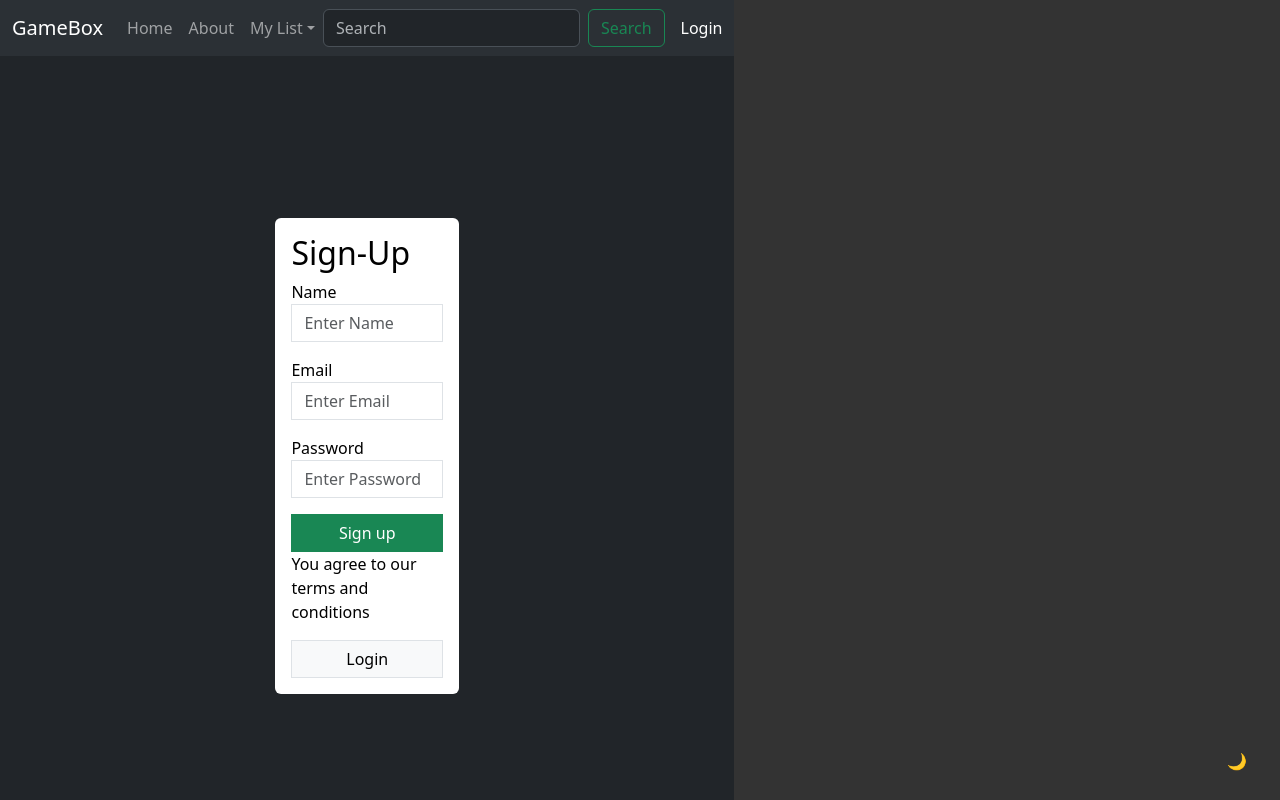
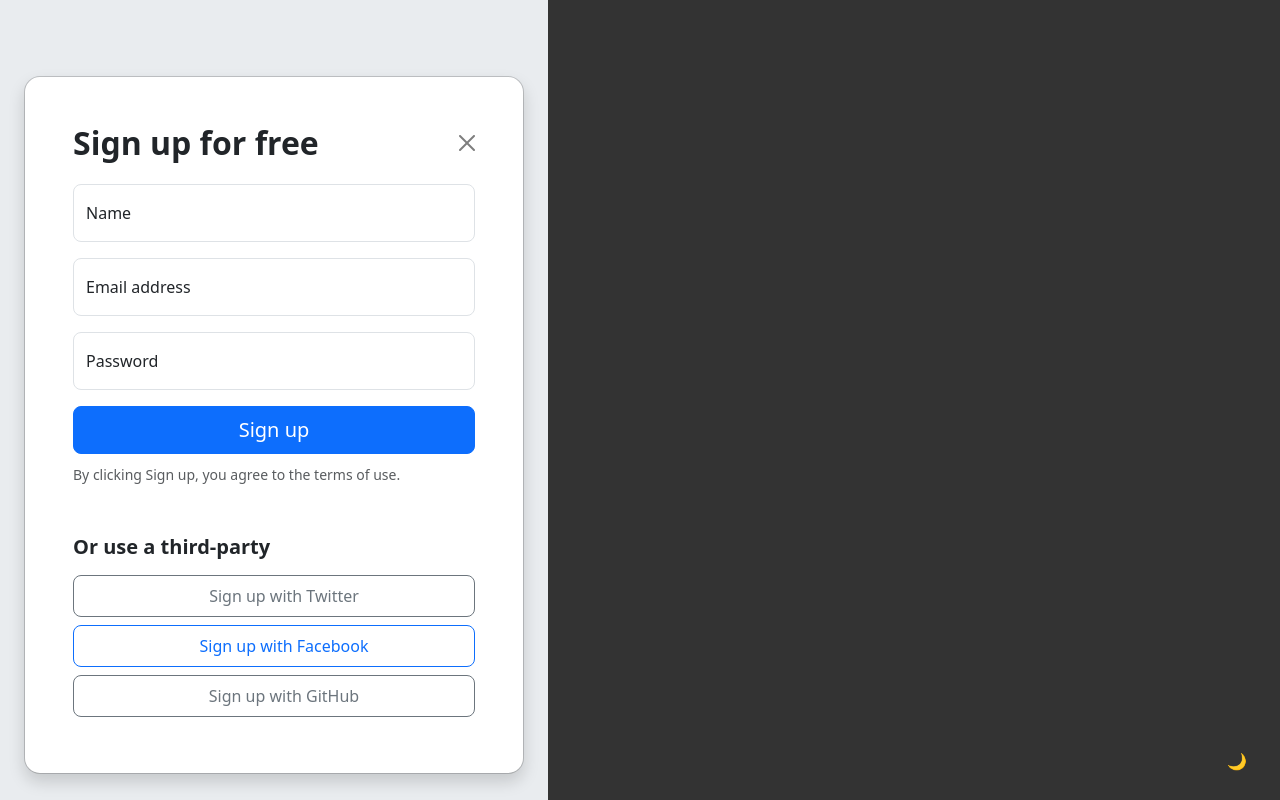
Before and after one commit to Kirknasty54/Gamebox, a React (Vite) app in the folder front_end/our-front-end-react/: page /SignUp in a window 1280 px wide. Shown: the top 800 px of the page. Built offline with nearby package versions, Linux system fonts and the light colour scheme.

Commit message:
Update to Login and Sign Up

```diff
--- a/front_end/our-front-end-react/src/Pages/SignIn.jsx
+++ b/front_end/our-front-end-react/src/Pages/SignIn.jsx
@@ -1,61 +1,90 @@
-import React, {useState,useEffect} from 'react'
-import "./SignIn.css"
-import NavBar from '../Components/NavBarSignUp'
-import axios from 'axios'
-import Validation from '../Components/Validation'
-import {Link} from 'react-router-dom';
+import React, { useState } from 'react';
+import { Link, useNavigate } from 'react-router-dom';
+import axios from 'axios';
 
+const Login = () => {
+  const [values, setValues] = useState({
+    email: '',
+    password: ''
+  });
+  const [errors, setErrors] = useState({});
+  const navigate = useNavigate();
 
-const SignIn = () => {
-    const [values, setValues] =useState({
-        email:'',
-        passwords:''
+  const handleInput = (event) => {
+    setValues(prev => ({ ...prev, [event.target.name]: event.target.value }));
+  };
+
+  const handleSubmit = (event) => {
+    event.preventDefault();
+    if (!values.email || !values.password) {
+      setErrors({ email: !values.email ? 'Email is required' : '', password: !values.password ? 'Password is required' : '' });
+      return;
+    }
+
+    axios.post('http://localhost:8080/Login', values)
+      .then(() => {
+        navigate('/Home'); // Navigate to the home page on successful login
       })
-      const[errors,setErrors] = useState({})
-      const handleInput = (event)=>{
-        setValues(prev => ({...prev, [event.target.name]: [event.target.value]}))
-      }
-      const handleSubmit = (event) =>{
-        event.preventDefault();
-        setErrors(Validation(values));
-      }
+      .catch(err => console.log(err));
+  };
+
   return (
-        <>
-       <NavBar/>
-        <div className='d-flex justify-content-center align-items-center bg-dark vh-100'>
-        <div className='bg-white p-3 rounded w-25'>
-        <h2 className = 'text-black'>Sign-in</h2>
-          <form action='' onSubmit={handleSubmit}>
-              <div className='mb-3 text-black'>
-                <label htmlFor='email'>Email</label>
+    <div className="modal modal-sheet position-static d-block bg-body-secondary p-4 py-md-5" tabIndex="-1" role="dialog" id="modalLogin">
+      <div className="modal-dialog" role="document">
+        <div className="modal-content rounded-4 shadow">
+          <div className="modal-header p-5 pb-4 border-bottom-0">
+            <h1 className="fw-bold mb-0 fs-2 text-dark">Login to your account</h1>
+            <button type="button" className="btn-close" aria-label="Close" onClick={() => navigate('/')}></button>
+          </div>
+
+          <div className="modal-body p-5 pt-0">
+            <form onSubmit={handleSubmit}>
+              <div className="form-floating mb-3">
                 <input
-                 type='email'
-                 placeholder='Enter Email'
+                  type="email"
+                  name="email"
+                  className="form-control rounded-3"
+                  placeholder="name@example.com"
                   onChange={handleInput}
-                  name='email'
-                  className='form-control rounded-0'
+                  required
                 />
-                  {errors.email && <span className='text-danger'>{errors.email}</span>}
+                <label htmlFor="floatingInput" className="text-dark">Email address</label>
+                {errors.email && <span className="text-danger">{errors.email}</span>}
               </div>
-              <div className='mb-3'>
-                <label htmlFor='password' className = 'text-black'>Password</label>
+              <div className="form-floating mb-3">
                 <input
-                 type='password'
-                 placeholder='Enter Password'
-                 name='password'
-                 className='form-control rounded-0'
+                  type="password"
+                  name="password"
+                  className="form-control rounded-3"
+                  placeholder="Password"
                   onChange={handleInput}
+                  required
                 />
-                 {errors.password && <span className='text-danger'>{errors.password}</span>}
+                <label htmlFor="floatingPassword" className="text-dark">Password</label>
+                {errors.password && <span className="text-danger">{errors.password}</span>}
               </div>
-              <button type='submit'className='btn btn-success w-100 rounded-0 '>Login</button>
-              <p>You are agree to are terms </p>
-              <Link to='/Signup'><button className='btn btn-default border'>Create Account</button> </Link>
+              <button className="w-100 mb-2 btn btn-lg rounded-3 btn-primary" type="submit">Login</button>
+              <small className="text-body-secondary">Don't have an account? <Link to="/signup">Sign up</Link></small>
+              <hr className="my-4" />
+              <h2 className="fs-5 fw-bold mb-3 text-dark">Or use a third-party</h2>
+              <button className="w-100 py-2 mb-2 btn btn-outline-secondary rounded-3" type="button">
+                <svg className="bi me-1" width="16" height="16"><use xlinkHref="#twitter"></use></svg>
+                Login with Twitter
+              </button>
+              <button className="w-100 py-2 mb-2 btn btn-outline-primary rounded-3" type="button">
+                <svg className="bi me-1" width="16" height="16"><use xlinkHref="#facebook"></use></svg>
+                Login with Facebook
+              </button>
+              <button className="w-100 py-2 mb-2 btn btn-outline-secondary rounded-3" type="button">
+                <svg className="bi me-1" width="16" height="16"><use xlinkHref="#github"></use></svg>
+                Login with GitHub
+              </button>
             </form>
           </div>
         </div>
-        </>
-      )
+      </div>
+    </div>
+  );
 }
 
-export default SignIn
+export default Login;
--- a/front_end/our-front-end-react/src/Pages/SignUp.jsx
+++ b/front_end/our-front-end-react/src/Pages/SignUp.jsx
@@ -1,28 +1,28 @@
-import React, { useState, useEffect } from 'react';
+import React, { useState } from 'react';
 import { Link, useNavigate } from 'react-router-dom';
-import Validation from '../Components/Signupvalidation';
+import Validation from '../Components/Signupvalidation'; // Assume this is your validation logic
 import axios from 'axios';
-import NavBar from '../Components/NavBar';
 
 
 const SignUp = () => {
-    const [values, setValues] =useState({
-        name:'',
-        email:'',
-        password:''
-      })
-      const[errors,setErrors] = useState({});
+  const [values, setValues] = useState({
+    name: '',
+    email: '',
+    password: ''
+  });
+  const [errors, setErrors] = useState({});
   const navigate = useNavigate();
 
-      const handleInput = (event)=>{
-        setValues(prev => ({...prev, [event.target.name]:[event.target.value]}))
-      }
+  const handleInput = (event) => {
+    setValues(prev => ({ ...prev, [event.target.name]: event.target.value }));
+  };
+
   const handleSubmit = (event) => {
     event.preventDefault();
-        setErrors(Validation(values)); // Set validation errors
+    const validationErrors = Validation(values);
+    setErrors(validationErrors);
 
-
-        if (Object.keys(errors).length === 0) {
+    if (Object.keys(validationErrors).length === 0) {
       axios.post('http://localhost:8080/Signup', values)
         .then(() => {
           navigate('/SignIn'); // Navigate to the login page on successful signup
@@ -30,53 +30,74 @@ const SignUp = () => {
         .catch(err => console.log(err));
     }
   };
+
   return (
-        <>
-    <NavBar/>
-    <div className='d-flex justify-content-center align-items-center bg-dark vh-100'>
-      <div className='bg-white p-3 rounded w-25 text-black'>
-        <h2>Sign-Up</h2>
-        <form action = "" onSubmit={handleSubmit}>
-          <div className='mb-3'>
-            <label className = 'text-black' htmlFor='name'>Name</label>
-            <input type='text'
-              placeholder='Enter Name'
-              name='name'
-              className='form-control rounded-0'
+    <div className="modal modal-sheet position-static d-block bg-body-secondary p-4 py-md-5" tabIndex="-1" role="dialog" id="modalSignin">
+      <div className="modal-dialog" role="document">
+        <div className="modal-content rounded-4 shadow">
+          <div className="modal-header p-5 pb-4 border-bottom-0">
+            <h1 className="fw-bold mb-0 fs-2 text-dark">Sign up for free</h1>
+            <button type="button" className="btn-close" aria-label="Close" onClick={() => navigate('/')}></button>
+          </div>
+
+          <div className="modal-body p-5 pt-0">
+            <form onSubmit={handleSubmit}>
+              <div className="form-floating mb-3">
+                <input
+                  type="text"
+                  name="name"
+                  className="form-control rounded-3"
+                  placeholder="Enter Name"
                   onChange={handleInput}
                 />
-            {errors.name && <span className='text-danger'>{errors.name}</span>}
+                <label htmlFor="floatingInput" className="text-dark">Name</label>
+                {errors.name && <span className="text-danger">{errors.name}</span>}
               </div>
-          <div className='mb-3'>
-            <label htmlFor='email'>Email</label>
-            <input type='email'
-              placeholder='Enter Email'
-              name='email'
-              className='form-control rounded-0'
+              <div className="form-floating mb-3">
+                <input
+                  type="email"
+                  name="email"
+                  className="form-control rounded-3"
+                  placeholder="name@example.com"
                   onChange={handleInput}
                 />
-            {errors.email && <span className='text-danger'>{errors.email}</span>}
+                <label htmlFor="floatingInput" className="text-dark">Email address</label>
+                {errors.email && <span className="text-danger">{errors.email}</span>}
               </div>
-          <div className='mb-3'>
-            <label htmlFor='password'>Password</label>
-            <input type='password'
-              placeholder='Enter Password'
-              className='form-control rounded-0'
-              name='password'
+              <div className="form-floating mb-3">
+                <input
+                  type="password"
+                  name="password"
+                  className="form-control rounded-3"
+                  placeholder="Password"
                   onChange={handleInput}
                 />
-            {errors.password && <span className='text-danger'>{errors.password}</span>}
+                <label htmlFor="floatingPassword" className="text-dark">Password</label>
+                {errors.password && <span className="text-danger">{errors.password}</span>}
               </div>
-          <button className='btn btn-success w-100 rounded-0 '>Sign up</button>
-          <p>You agree to our terms and conditions</p>
-          <Link to='/Login'>
-            <button type='button' className='btn btn-dark text-black border w-100 bg-light rounded-0 text-decoration-none'>Login</button>
-          </Link>
+              <button className="w-100 mb-2 btn btn-lg rounded-3 btn-primary" type="submit">Sign up</button>
+              <small className="text-body-secondary">By clicking Sign up, you agree to the terms of use.</small>
+              <hr className="my-4" />
+              <h2 className="fs-5 fw-bold mb-3 text-dark">Or use a third-party</h2>
+              <button className="w-100 py-2 mb-2 btn btn-outline-secondary rounded-3" type="button">
+                <svg className="bi me-1" width="16" height="16"><use xlinkHref="#twitter"></use></svg>
+                Sign up with Twitter
+              </button>
+              <button className="w-100 py-2 mb-2 btn btn-outline-primary rounded-3" type="button">
+                <svg className="bi me-1" width="16" height="16"><use xlinkHref="#facebook"></use></svg>
+                Sign up with Facebook
+              </button>
+              <button className="w-100 py-2 mb-2 btn btn-outline-secondary rounded-3" type="button">
+                <svg className="bi me-1" width="16" height="16"><use xlinkHref="#github"></use></svg>
+                Sign up with GitHub
+              </button>
             </form>
           </div>
         </div>
-    </>
-    )
+      </div>
+    </div>
+
+  );
 }
 
-export default SignUp
+export default SignUp;
```
Also changed, not shown: front_end/our-front-end-react/src/Pages/AboutPage.jsx (+51 -0 lines). Lines whose indentation alone changed are shown as unchanged.
